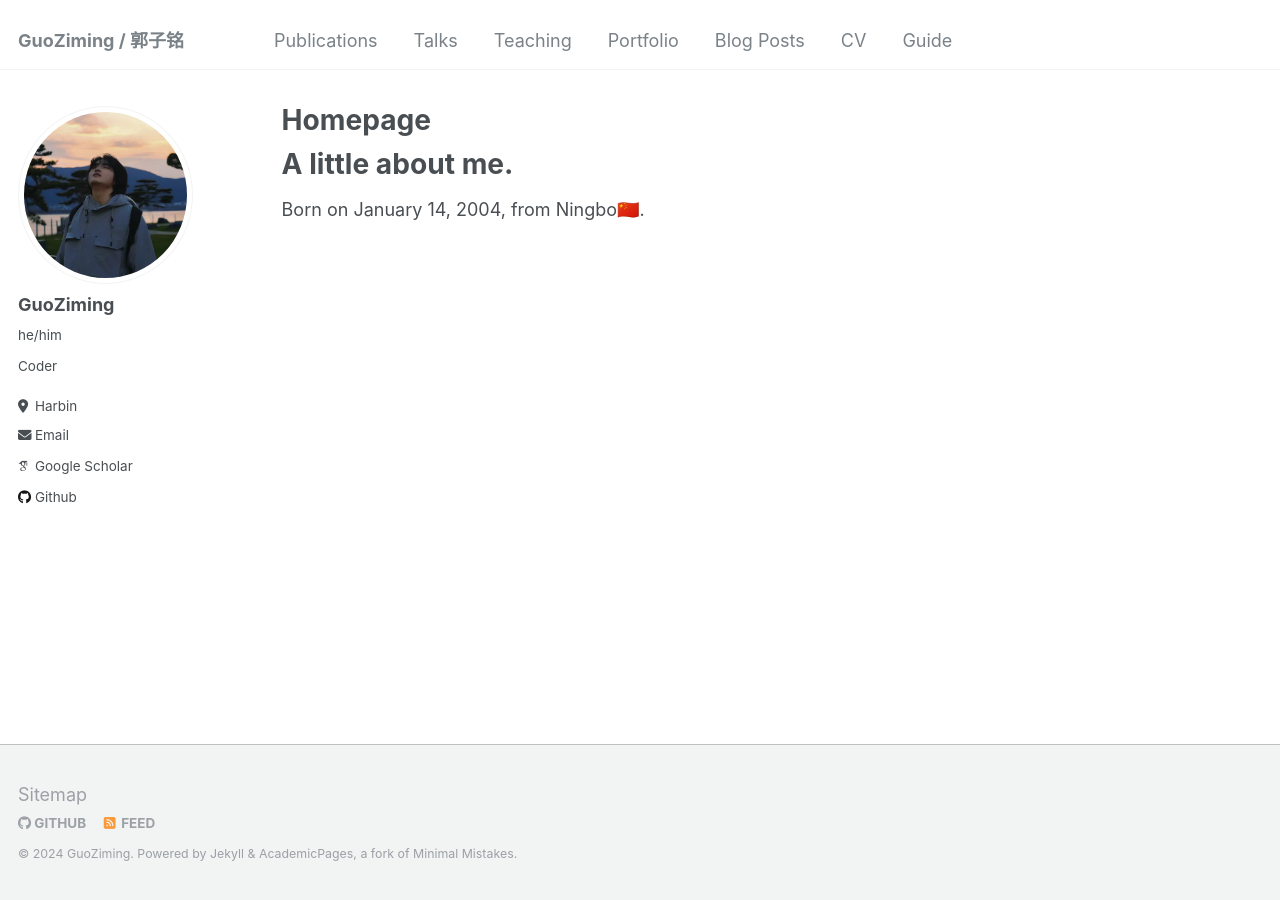
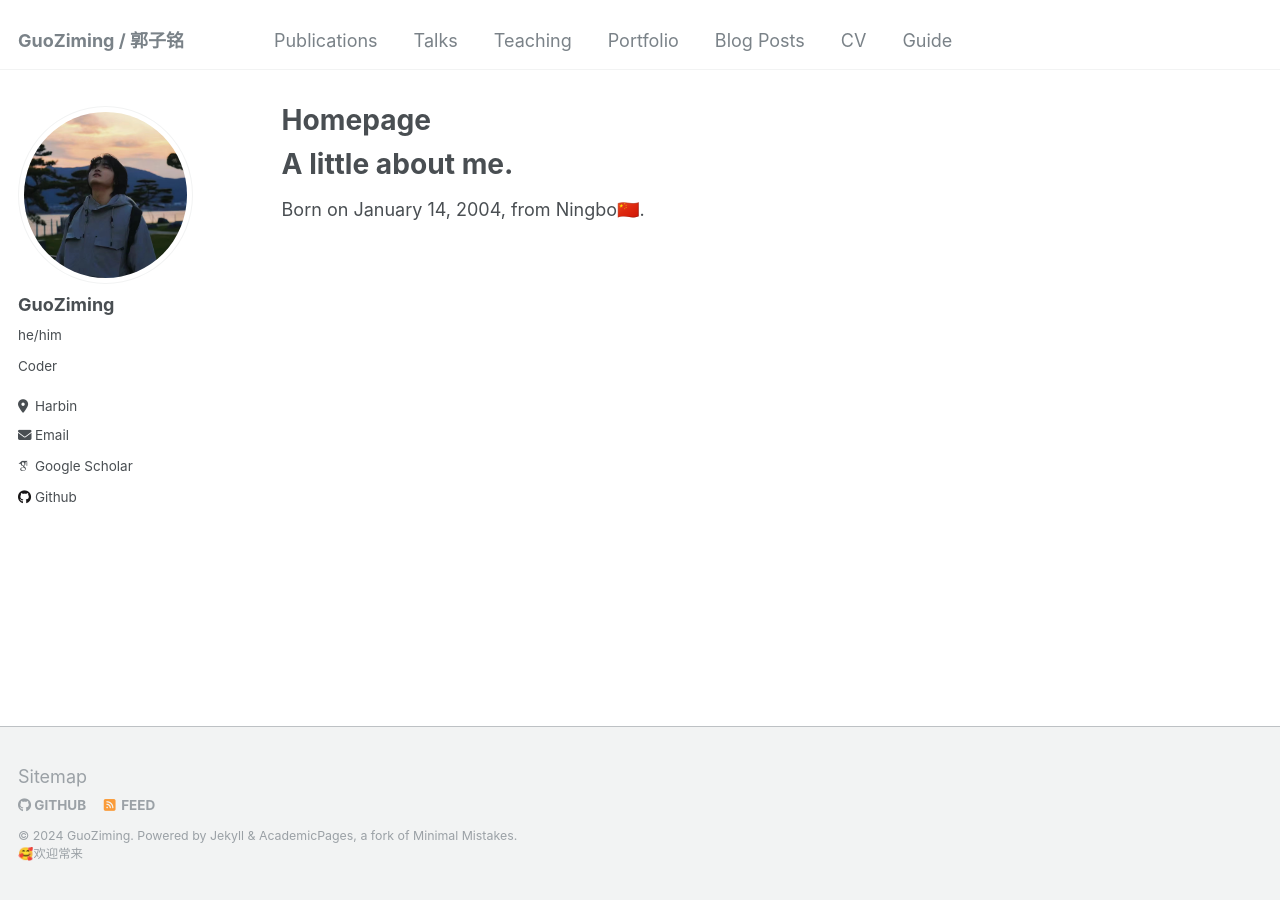
Before and after one commit to mcxiaoxiao/mcxiaoxiao.github.io, a Jekyll site: the page built from _pages/about.md, in a window 1280 px wide. Built offline with Jekyll 4.4.1, drawn with Linux system fonts in a browser that asks for light colours; some web fonts are replaced.

Commit message:
Update footer.html

```diff
--- a/_includes/footer.html
+++ b/_includes/footer.html
@@ -19,4 +19,4 @@
 </div>
 {% endif %}
 
-<div class="page__footer-copyright">&copy; {{ site.time | date: '%Y' }} {{ site.name | default: site.title }}. {{ site.data.ui-text[site.locale].powered_by | default: "Powered by" }} <a href="http://jekyllrb.com" rel="nofollow">Jekyll</a> &amp; <a href="https://github.com/academicpages/academicpages.github.io">AcademicPages</a>, a fork of <a href="https://mademistakes.com/work/minimal-mistakes-jekyll-theme/" rel="nofollow">Minimal Mistakes</a>.</div>
+<div class="page__footer-copyright">&copy; {{ site.time | date: '%Y' }} {{ site.name | default: site.title }}. {{ site.data.ui-text[site.locale].powered_by | default: "Powered by" }} <a href="http://jekyllrb.com" rel="nofollow">Jekyll</a> &amp; <a href="https://github.com/academicpages/academicpages.github.io">AcademicPages</a>, a fork of <a href="https://mademistakes.com/work/minimal-mistakes-jekyll-theme/" rel="nofollow">Minimal Mistakes</a>.</br>🥰欢迎常来</div>
```
